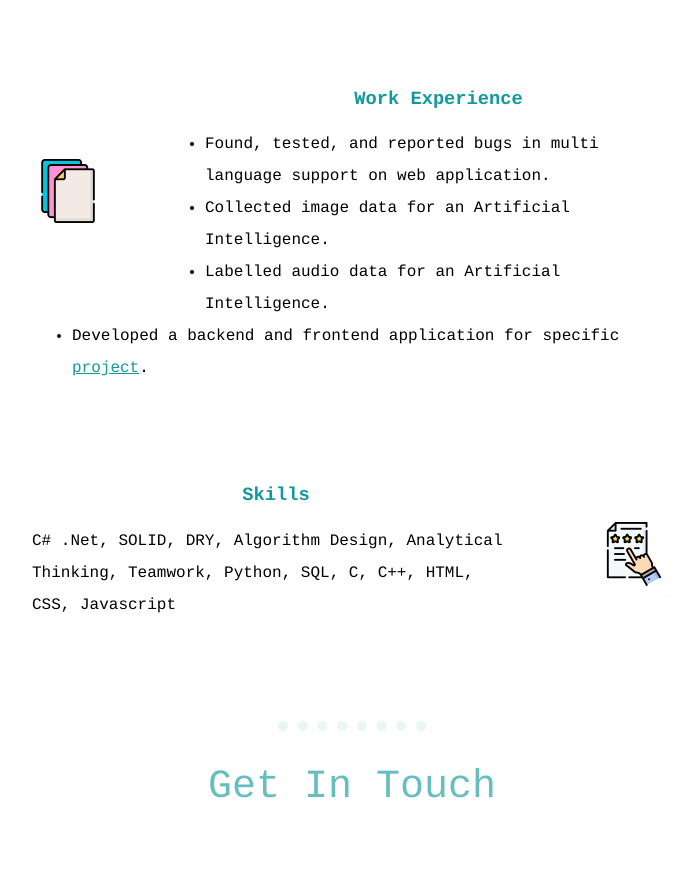
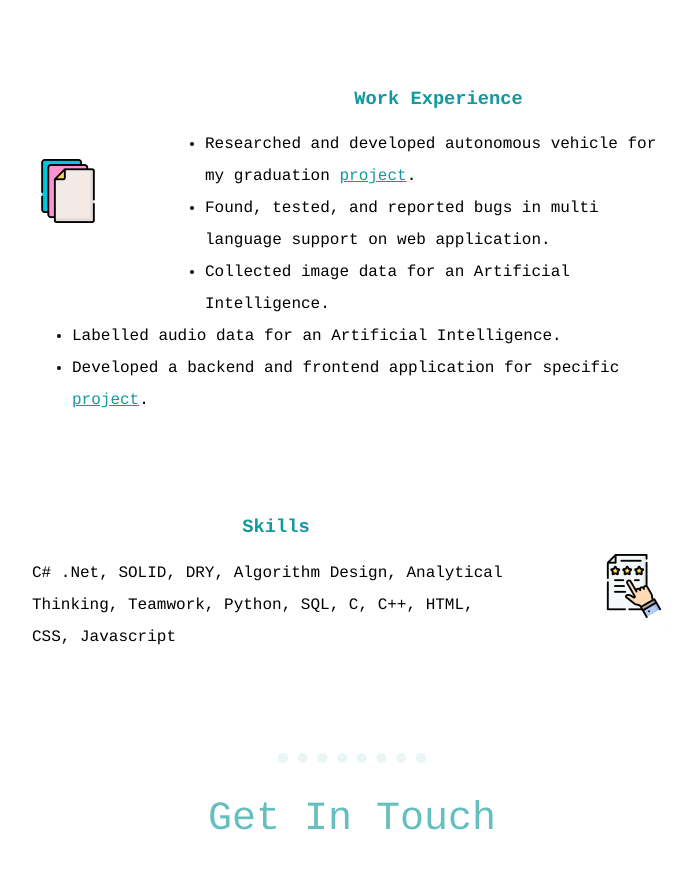
Before and after one commit to Emopusta/EmreDuman, a plain HTML site: page index.html in a window 1280 px wide. Shown: the part 1880-2769 px from the top of the page, without its empty margins (288-981 px from the left). Drawn offline with Linux system fonts and the light colour scheme.

Commit message:
updated working experience

```diff
--- a/index.html
+++ b/index.html
@@ -51,6 +51,7 @@
           <h3>Work Experience</h3>
           <p>
             <ul>
+              <li>Researched and developed autonomous vehicle for my graduation <a href="https://www.youtube.com/watch?v=nQ503lxVw8E">project</a>.</li>
               <li>Found, tested, and reported bugs in multi language support on web application.</li>
               <li>Collected image data for an Artificial Intelligence.</li>
               <li>Labelled audio data for an Artificial Intelligence.</li>
```
